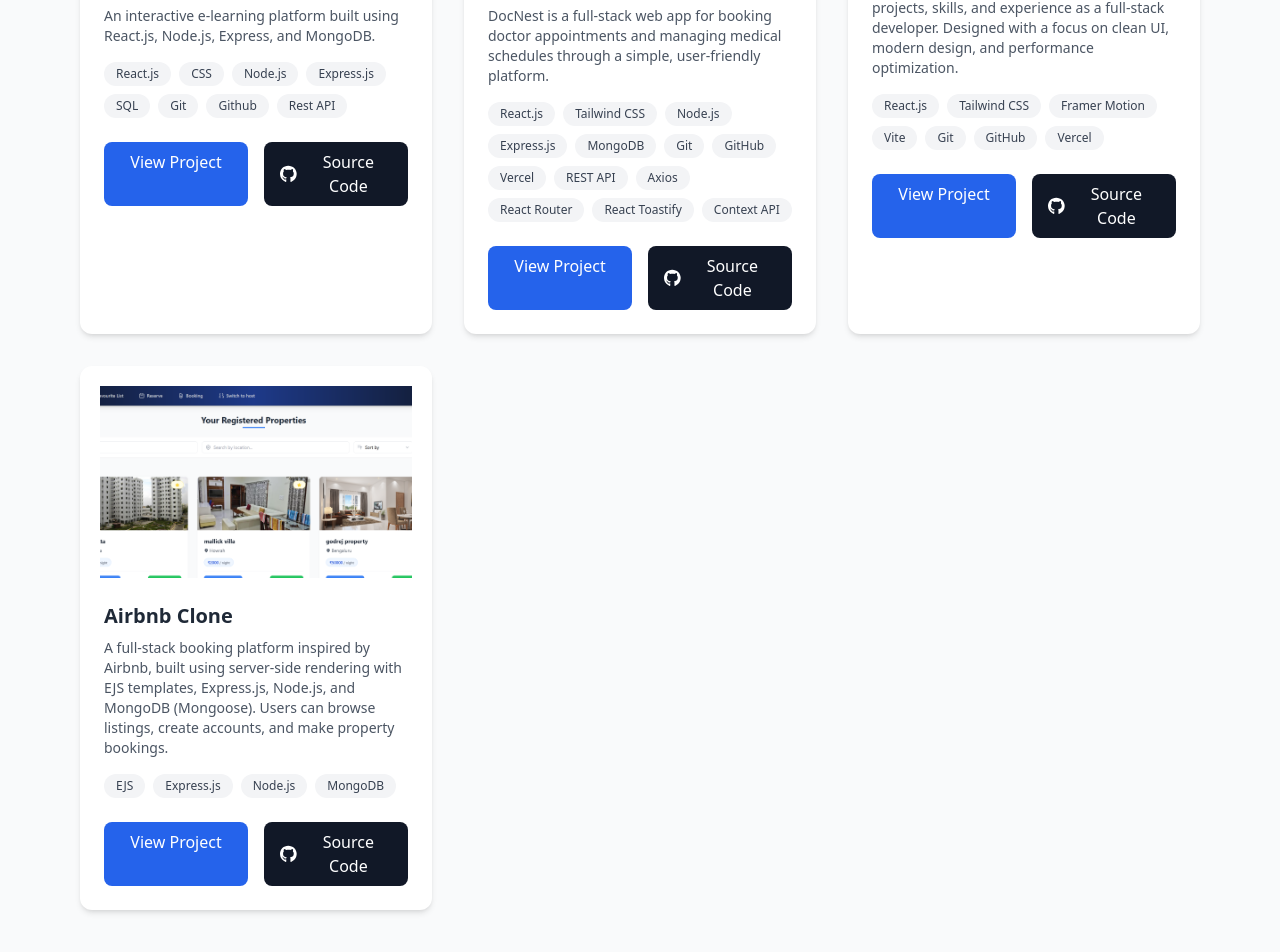
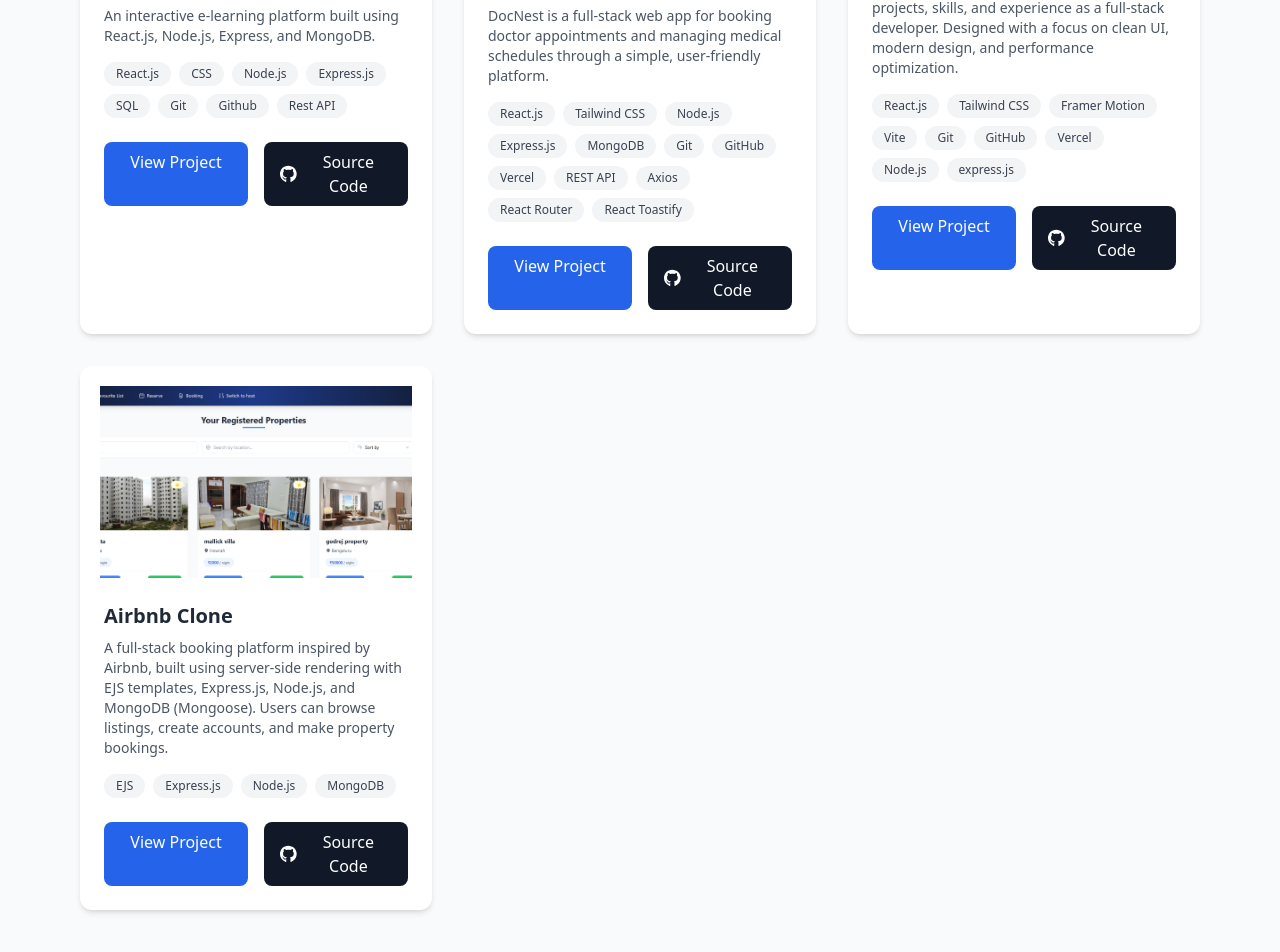
Before and after one commit to mahatasourav/Portfolio, a React (Vite) app in the folder frontend-main/: page / in a window 1280 px wide. Shown: the part 1912-2864 px from the top of the page. Built offline with nearby package versions, Linux system fonts and the light colour scheme.

Commit message:
changes in project section

```diff
--- a/frontend-main/src/sections/Projects.jsx
+++ b/frontend-main/src/sections/Projects.jsx
@@ -41,7 +41,6 @@
       "Axios",
       "React Router",
       "React Toastify",
-      "Context API",
     ],
     link: "https://doc-nest.netlify.app/", // Add your deployed link later
     github: "https://github.com/mahatasourav/DocNest", // Update this if your repo name is different
@@ -60,6 +59,8 @@
       "Git",
       "GitHub",
       "Vercel",
+      "Node.js",
+      "express.js",
     ],
     link: "https://souravmahata.vercel.app/",
     github: "https://github.com/mahatasourav/Portfolio",
```
